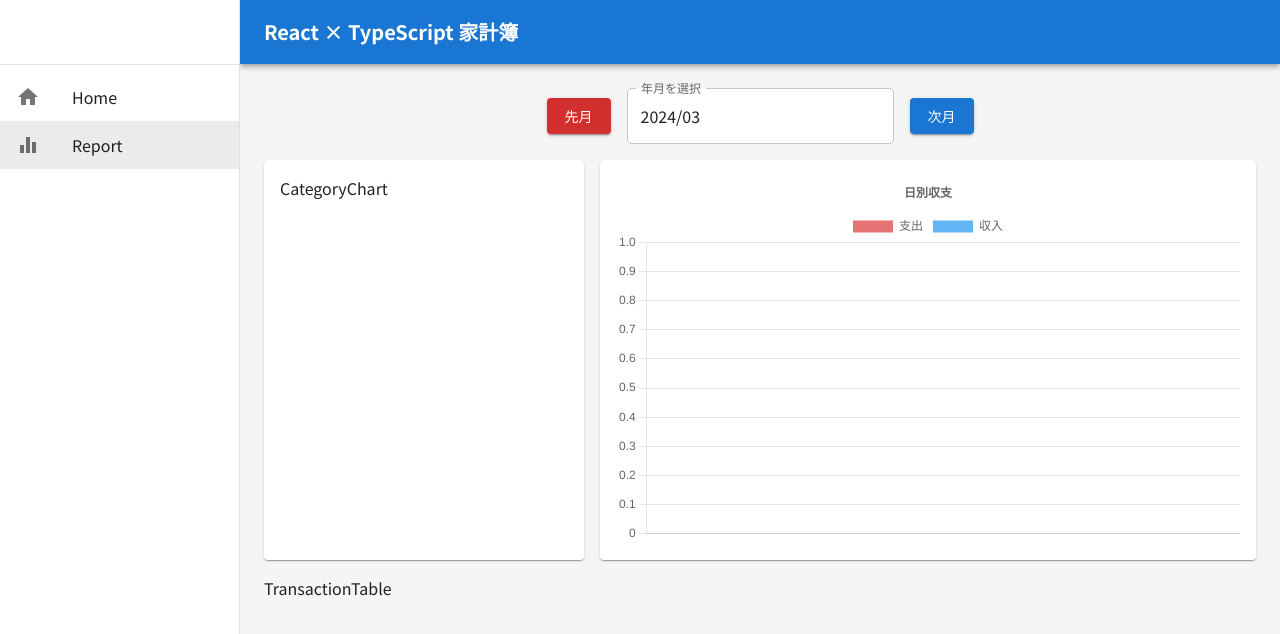
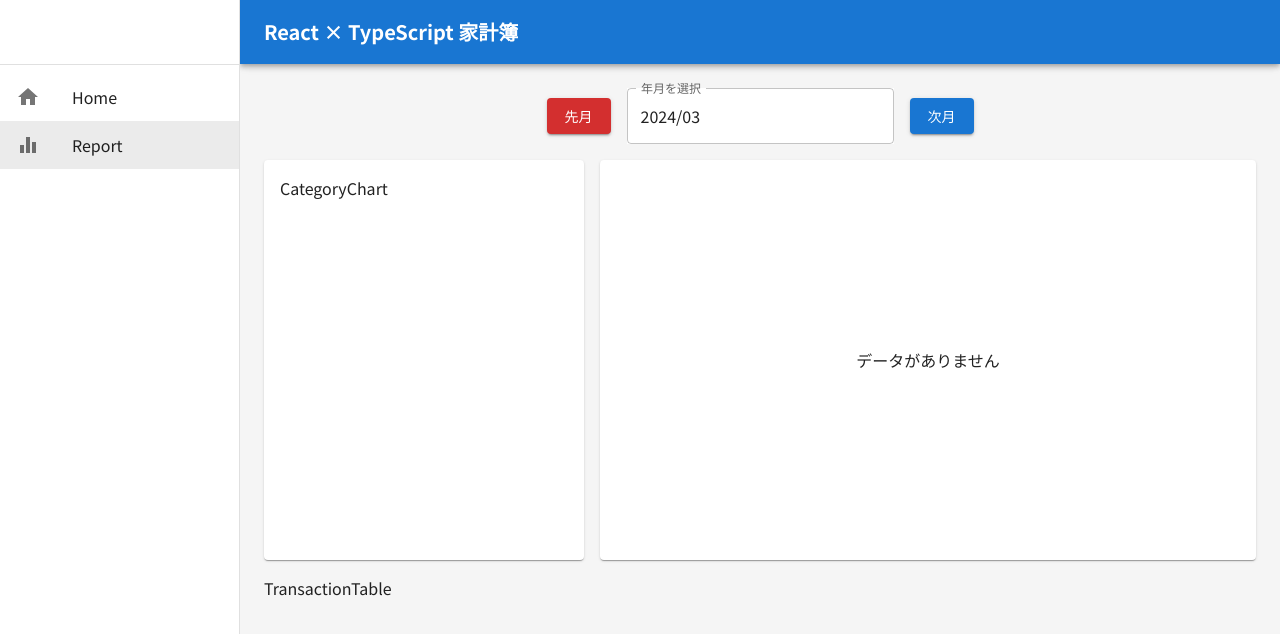
Before and after one commit to jinsei1375/udemy_react_household_app, a React (Create React App) app: page /report in a window 1280 px wide. Shown: the top 634 px of the page. Built offline with nearby package versions, Linux system fonts and the light colour scheme; no server answers; the database is empty; the HTML template or start-up script is replaced by a standard one.

Commit message:
ローディングアニメーション、データない時の表示

```diff
--- a/src/App.tsx
+++ b/src/App.tsx
@@ -21,6 +21,7 @@ function App() {
 
   const [transactions, setTransactions] = useState<Transaction[]>([]);
   const [currentMonth, setCurrentMonth] = useState(new Date());
+  const [isLoading, setIsLoading] = useState(true);
 
   useEffect(() => {
     const fetchTransactions = async () => {
@@ -43,6 +44,8 @@ function App() {
         } else {
           console.error('一般的なエラーは', err);
         }
+      } finally {
+        setIsLoading(false);
       }
     };
     fetchTransactions();
@@ -141,6 +144,7 @@ function App() {
                   currentMonth={currentMonth}
                   setCurrentMonth={setCurrentMonth}
                   monthlyTransactions={monthlyTransactions}
+                  isLoading={isLoading}
                 />
               }
             />
--- a/src/components/BarChart.tsx
+++ b/src/components/BarChart.tsx
@@ -12,15 +12,17 @@ import {
 } from 'chart.js';
 import { calculatateDailyBalances } from '../utils/financeCalculataions';
 import { Transaction } from '../types';
-import { useTheme } from '@mui/material';
+import { Box, Typography, useTheme } from '@mui/material';
+import CircularProgress from '@mui/material/CircularProgress';
 
 ChartJS.register(CategoryScale, LinearScale, BarElement, Title, Tooltip, Legend);
 
 interface BarChartProps {
   monthlyTransactions: Transaction[];
+  isLoading: boolean;
 }
 
-const BarChart = ({ monthlyTransactions }: BarChartProps) => {
+const BarChart = ({ monthlyTransactions, isLoading }: BarChartProps) => {
   const theme = useTheme();
   const options = {
     maintainAspectRatio: false,
@@ -57,7 +59,17 @@ const BarChart = ({ monthlyTransactions }: BarChartProps) => {
       },
     ],
   };
-  return <Bar options={options} data={data} />;
+  return (
+    <Box sx={{ flexGrow: 1, display: 'flex', justifyContent: 'center', alignItems: 'center' }}>
+      {isLoading ? (
+        <CircularProgress />
+      ) : monthlyTransactions.length > 0 ? (
+        <Bar options={options} data={data} />
+      ) : (
+        <Typography>データがありません</Typography>
+      )}
+    </Box>
+  );
 };
 
 export default BarChart;
--- a/src/pages/Report.tsx
+++ b/src/pages/Report.tsx
@@ -9,11 +9,12 @@ interface ReportProps {
   currentMonth: Date;
   setCurrentMonth: React.Dispatch<React.SetStateAction<Date>>;
   monthlyTransactions: Transaction[];
+  isLoading: boolean;
 }
 
-const Report = ({ currentMonth, setCurrentMonth, monthlyTransactions }: ReportProps) => {
+const Report = ({ currentMonth, setCurrentMonth, monthlyTransactions, isLoading }: ReportProps) => {
   const commonPaperStyle = {
-    height: { xs: 'auto', md: '400px' },
+    height: '400px',
     display: 'flex',
     flexDirection: 'column',
     p: 2,
@@ -31,7 +32,7 @@ const Report = ({ currentMonth, setCurrentMonth, monthlyTransactions }: ReportPr
       </Grid>
       <Grid item xs={12} md={8}>
         <Paper sx={commonPaperStyle}>
-          <BarChart monthlyTransactions={monthlyTransactions} />
+          <BarChart monthlyTransactions={monthlyTransactions} isLoading={isLoading} />
         </Paper>
       </Grid>
       <Grid item xs={12}>
```
